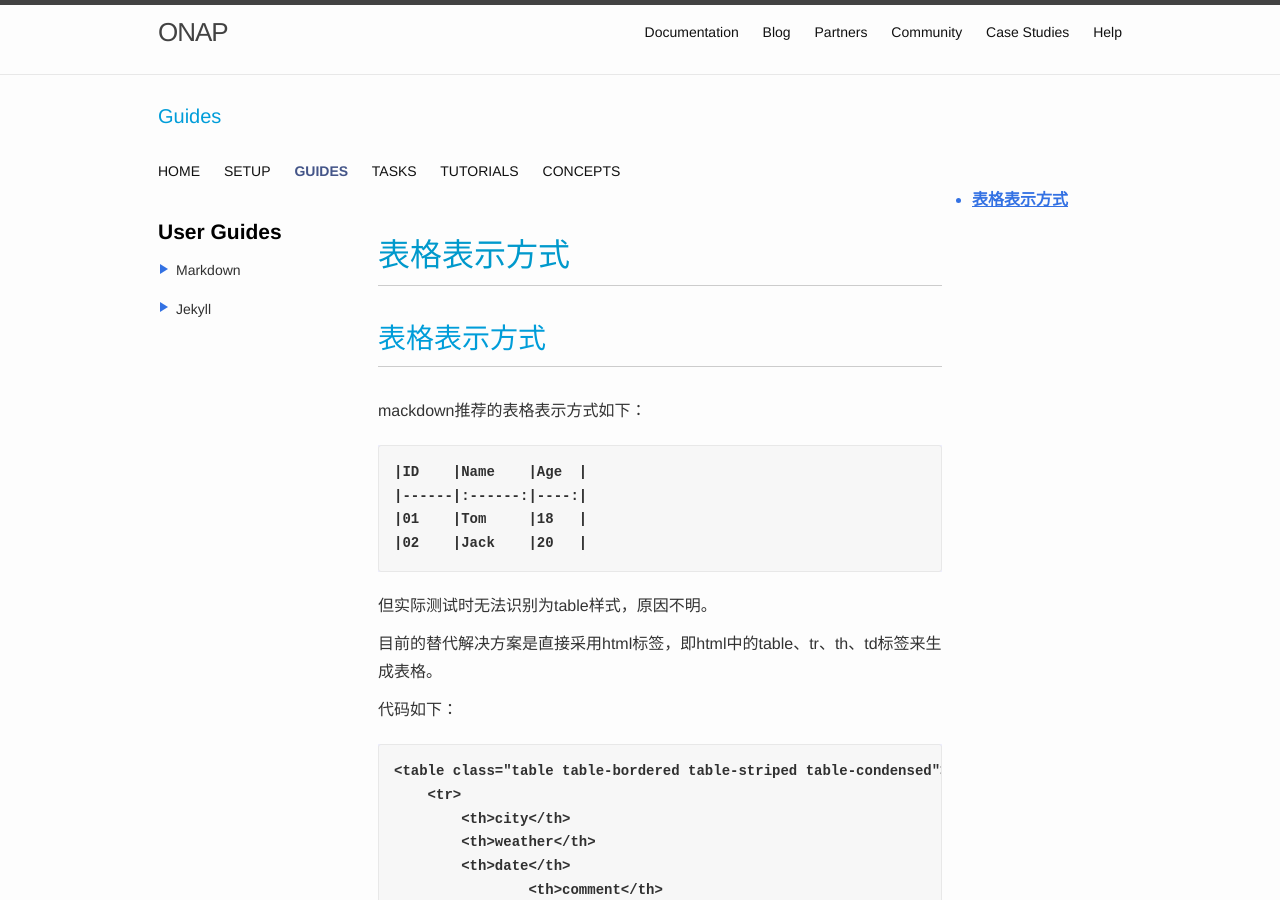
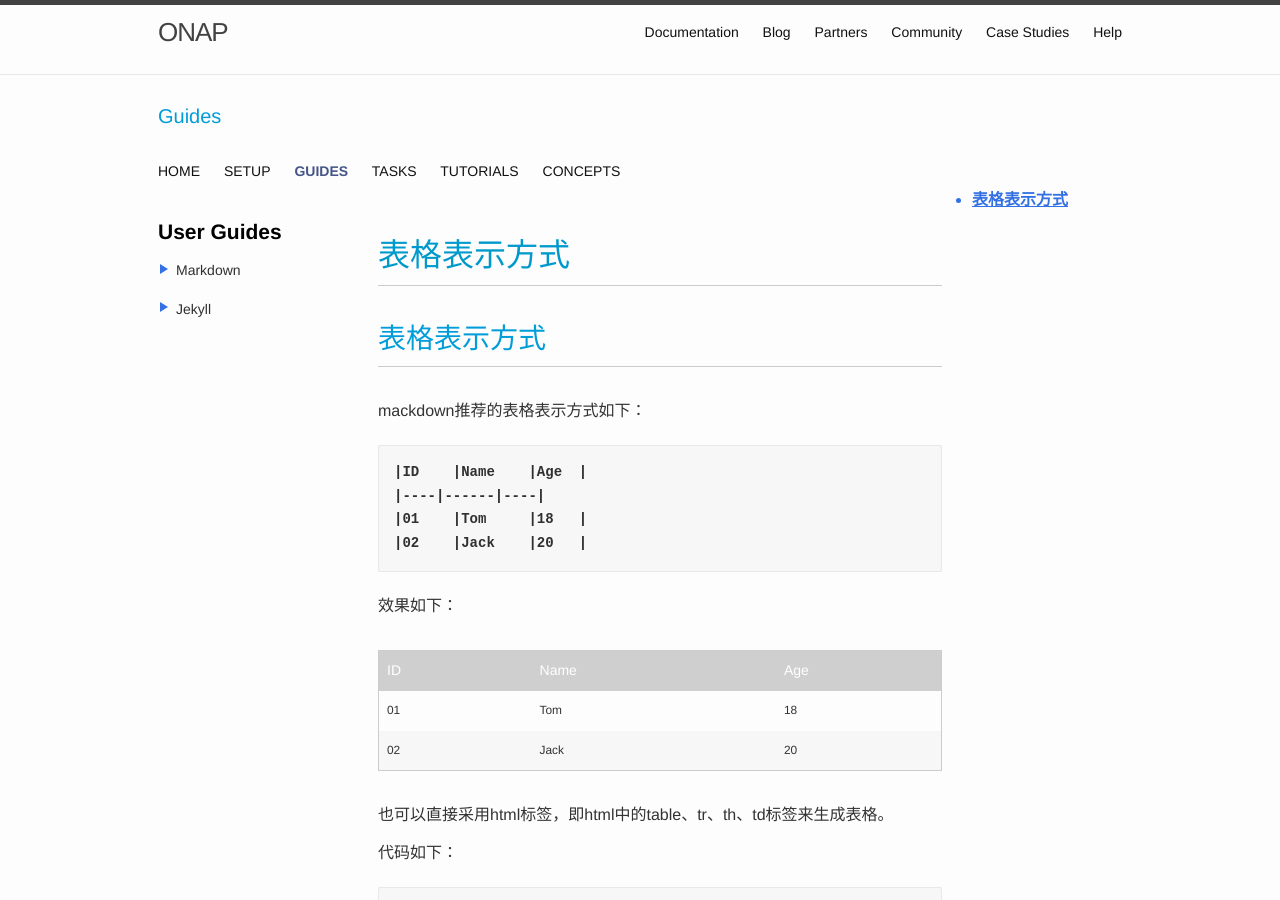
Before and after one commit to pnpdjie/pnpdjie.github.io, a Jekyll site: the page built from docs/guides/markdown/show-tables.md, in a window 1280 px wide and 900 px high. Built offline with Jekyll 4.4.1, drawn with Linux system fonts in a browser that asks for light colours; cached includes are drawn as plain includes.

Commit message:
Update show-tables.md

```diff
--- a/docs/guides/markdown/show-tables.md
+++ b/docs/guides/markdown/show-tables.md
@@ -9,13 +9,18 @@ title: 表格表示方式
 mackdown推荐的表格表示方式如下：
 
 	|ID    |Name    |Age  |
-	|------|:------:|----:|
+	|----|------|----|
 	|01    |Tom     |18   |
 	|02    |Jack    |20   |
 
-但实际测试时无法识别为table样式，原因不明。
+效果如下：
 
-目前的替代解决方案是直接采用html标签，即html中的table、tr、th、td标签来生成表格。
+|ID    |Name    |Age  |
+|----|------|----|
+|01    |Tom     |18   |
+|02    |Jack    |20   |
+
+也可以直接采用html标签，即html中的table、tr、th、td标签来生成表格。
 
 代码如下：
 
```
